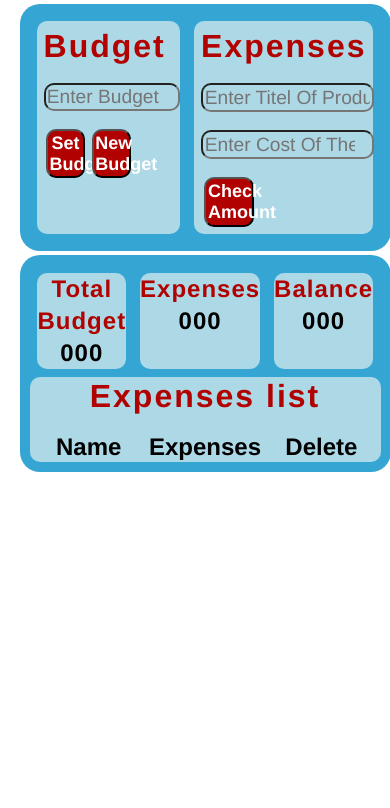
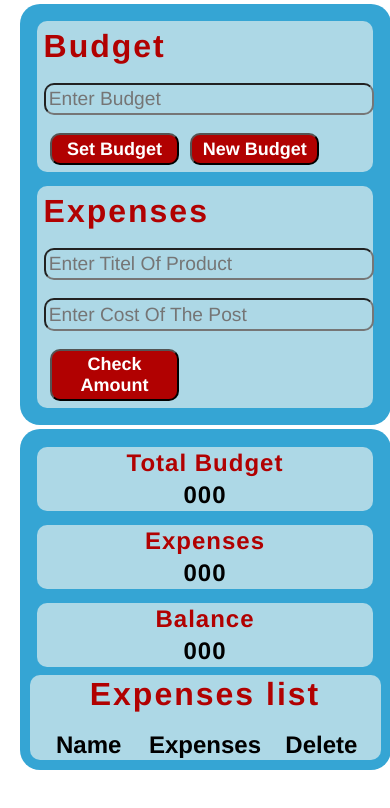
Before and after one commit to Rizwan-Ghouri/Budget-App, a plain HTML site: page index.html in a window 390 px wide. Drawn offline with Linux system fonts and the light colour scheme; some packages are replaced by stand-ins of ours; a script that the page names is missing.

Commit message:
Responsive design update

```diff
--- a/style.css
+++ b/style.css
@@ -15,6 +15,51 @@
     margin: 1% 5%;
     padding: 10px;
     display: flex;
+    /* flex-direction: row; */
+}
+@media (max-width : 555px),(max-width : 420px),(max-width : 845px) {
+    .continer{
+        width: 90%;
+        height: auto;
+        /* border: 1px solid red; */
+        border-radius: 20px;
+        background-color: #35a5d4;
+        margin: 1% 5%;
+        padding: 10px;
+        display: flex;
+        /* flex-direction: column; */
+        flex-wrap: wrap;
+    }
+    /** ------------Budget,Expenses input------------ */
+    .input{
+        width: auto;
+        padding: 1%;
+        border-radius: 10px;
+        font-size: larger;
+        outline: none;
+        background-color: lightblue;
+    }
+    /** ------------Budget,Expenses button------------ */
+    .btn{
+        width: 30%;
+        padding: 1%;
+        margin-left: 2%;
+        border-radius: 10px;
+        font-size: large;
+        font-weight: 600;
+        color: #fff;
+        background-color: #b10101;
+    }
+  /** -------------------Title continer------------------- */
+    .titel-con{
+        /* width: 100%; */
+        /* border: 1px solid red; */
+        border-radius: 10px;
+        padding: 1px;
+        display: flex;
+        flex-wrap: wrap;
+        flex-direction: row;
+    }
 }
 /** ------------BUDGET CONTINER------------ */
 
@@ -43,7 +88,7 @@
 }
 /** ------------Budget,Expenses input------------ */
 .input{
-    width: 100%;
+    width: 99%;
     padding: 1%;
     border-radius: 10px;
     font-size: larger;
@@ -52,7 +97,7 @@
 }
 /** ------------Budget,Expenses button------------ */
 .btn{
-    width: 30%;
+    width: 40%;
     padding: 1%;
     margin-left: 2%;
     border-radius: 10px;
```
